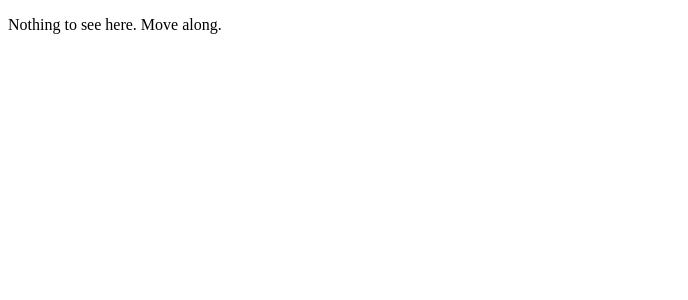
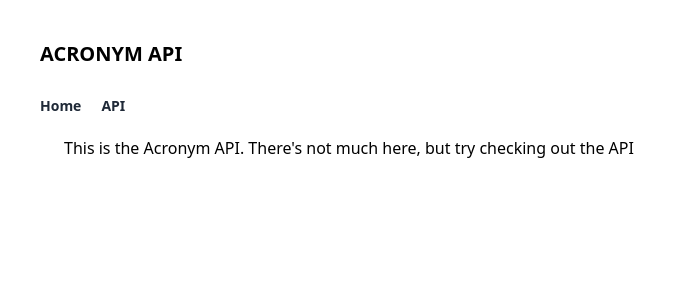
Before and after one commit to ryancheley/acronym-slackbot, a Django app: page / in a window 1280 px wide. Shown: the top 300 px of the page, without its empty margins (0-688 px from the left). Run offline with Django 3.2, Linux system fonts and the light colour scheme; some libraries are stand-ins or nearby versions.

Commit message:
added content to home page

```diff
--- a/core/settings.py
+++ b/core/settings.py
@@ -239,6 +239,7 @@ csp_list = [
     "'unsafe-eval'",
     "'unsafe-inline'",
     "https://unpkg.com/htmx.org@1.1.0",
+    "https://cdn.tailwindcss.com/",
 ]
 
 CSP_DEFAULT_SRC = csp_list
--- a/templates/_base.html
+++ b/templates/_base.html
@@ -4,17 +4,14 @@
     <head>
         <meta charset="UTF-8">
         <meta name="viewport" content="width=<device-width>, initial-scale=1.0">
-        <link href="{% static "css/styles.css" %}" rel="stylesheet">
+        <script src="https://cdn.tailwindcss.com"></script
         <link rel="stylesheet" href="https://use.fontawesome.com/releases/v5.15.1/css/all.css" integrity="sha384-vp86vTRFVJgpjF9jiIGPEEqYqlDwgyBgEF109VFjmqGmIY/Y4HV4d3Gp2irVfcrp" crossorigin="anonymous">
         <title>
-
                 {{ pages.slug }}
-
         </title>
-        <link rel="shortcut icon" type="image/png" href="{% static 'favicon.ico' %}"/>
     </head>
+    {% include '_navigation.html' %}
     <body class="m-10">
-        {% include "_navigation.html" %}
         {% if messages %}
             <ul class="messages">
                 {% for message in messages %}
--- a/templates/_navigation.html
+++ b/templates/_navigation.html
@@ -6,7 +6,7 @@
         <nav class="text-left">
             <div class="flex justify-between items-center">
                 <h1 class="font-semibold text-xl textgray-900 uppercase">
-                    <a href="/" class="hover:text-gray-700">HR Core</a>
+                    <a href="/" class="hover:text-gray-700">Acronym API</a>
                 </h1>
                 <div class="pr-10 cursor-pointer md:hidden" id="burger">
                     <svg viewBox="0 0 20 20" fill="currentColor" class="menu w-6 h-6"><path fill-rule="evenodd" d="M3 5a1 1 0 011-1h12a1 1 0 110 2H4a1 1 0 01-1-1zM3 10a1 1 0 011-1h12a1 1 0 110 2H4a1 1 0 01-1-1zM3 15a1 1 0 011-1h12a1 1 0 110 2H4a1 1 0 01-1-1z" clip-rule="evenodd"></path></svg>
@@ -19,14 +19,12 @@
                             Home
                         </a>
                     </li>
-                    {% if user.is_authenticated %}
                     <li class="text-gray-700 font-bold py-1 pr-5">
                         <a class="text-gray-800 hover:text-blue-500 hover:underline"
-                            href="#">
-                            Place Holder
+                        href="{% url 'api:acronym-list' %}">
+                            API
                         </a>
                     </li>
-                    {% endif %}
                 </ul>
         </nav>
     </section>
--- a/templates/acronyms/index.html
+++ b/templates/acronyms/index.html
@@ -1,15 +1,6 @@
-<!DOCTYPE html>
-<html>
-    <head>
-        <meta charset="utf-8">
-        <meta http-equiv="X-UA-Compatible" content="IE=edge">
-        <title>Home Page</title>
-        <meta name="description" content="">
-        <meta name="viewport" content="width=device-width, initial-scale=1">
-        <link rel="stylesheet" href="">
-    </head>
-    <body>
-        <p>Nothing to see here. Move along.</p>
-
-    </body>
-</html>
+{% include '_base.html' %}
+{% block content %}
+<p class="px-6">
+    This is the Acronym API. There's not much here, but try checking out the <a href="{% url 'api:acronym-list' %}">API</a>
+</p>
+{% endblock content %}
```
